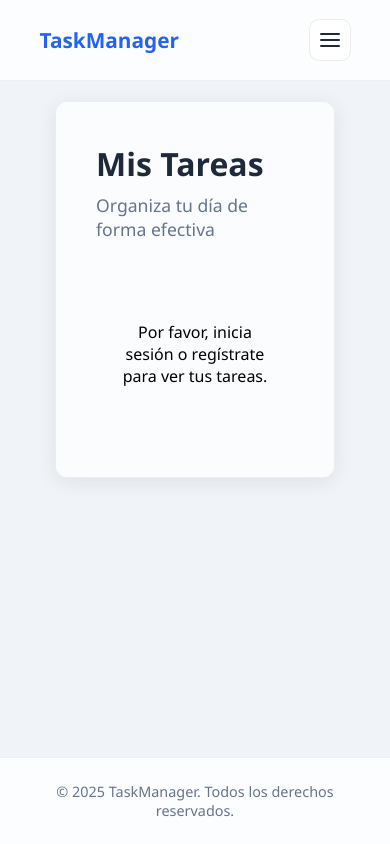
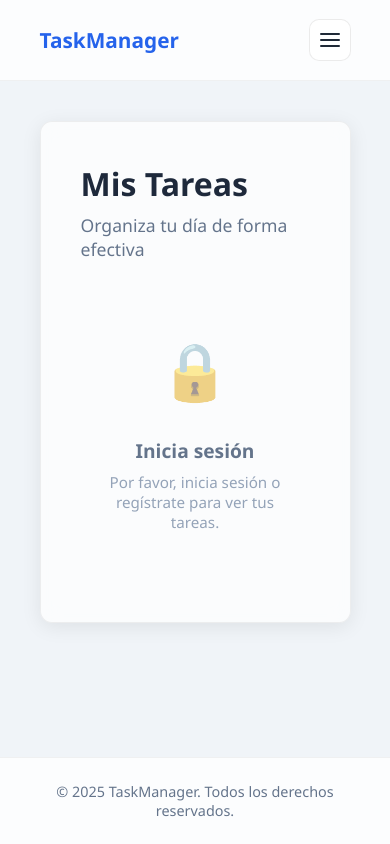
Before and after one commit to AaronZumarraga/tareas, a Vue app: page /tareas in a window 390 px wide. Built offline with nearby package versions, Linux system fonts and the light colour scheme; the HTML template or start-up script is replaced by a standard one.

Commit message:
feat: add EmptyState and PageSection components for improved UI structure and user feedback

```diff
--- /dev/null
+++ b/src/components/EmptyState.vue
@@ -0,0 +1,46 @@
+<script setup lang="ts">
+const props = defineProps<{
+  icon?: string
+  title: string
+  subtitle?: string
+}>()
+</script>
+
+<template>
+  <div class="empty-state">
+    <div v-if="icon" class="empty-icon">{{ icon }}</div>
+    <p class="empty-title">{{ title }}</p>
+    <p v-if="subtitle" class="empty-subtitle">{{ subtitle }}</p>
+    <slot />
+  </div>
+</template>
+
+<style scoped>
+.empty-state {
+  text-align: center;
+  padding: 70px 20px;
+  animation: fadeIn 0.5s ease;
+}
+.empty-icon {
+  font-size: 4.5rem;
+  margin-bottom: 20px;
+  opacity: 0.5;
+  animation: bounce 2s infinite;
+}
+.empty-title {
+  color: #64748b;
+  font-size: 1.2rem;
+  font-weight: 600;
+  margin-bottom: 8px;
+}
+.empty-subtitle {
+  color: #94a3b8;
+  font-size: 0.95rem;
+}
+@keyframes fadeIn { from { opacity: 0; } to { opacity: 1; } }
+@keyframes bounce { 0%,100% { transform: translateY(0);} 50% { transform: translateY(-10px);} }
+@media (max-width: 768px) {
+  .empty-state { padding: 50px 20px; }
+  .empty-icon { font-size: 3.5rem; }
+}
+</style>
--- /dev/null
+++ b/src/components/PageSection.vue
@@ -0,0 +1,24 @@
+<script setup lang="ts">
+import SectionContainer from './SectionContainer.vue'
+import GlassCard from './GlassCard.vue'
+
+const props = defineProps<{
+  containerPadding?: string
+  align?: 'left' | 'center' | 'right'
+  maxWidth?: string
+  padding?: string
+  textAlign?: 'left' | 'center' | 'right'
+}>()
+</script>
+
+<template>
+  <SectionContainer :padding="props.containerPadding" :align="props.align">
+    <GlassCard
+      :max-width="props.maxWidth"
+      :padding="props.padding"
+      :text-align="props.textAlign"
+    >
+      <slot />
+    </GlassCard>
+  </SectionContainer>
+</template>
--- /dev/null
+++ b/src/components/SectionContainer.vue
@@ -0,0 +1,39 @@
+<script setup lang="ts">
+const props = defineProps<{
+  padding?: string
+  align?: 'left' | 'center' | 'right'
+}>()
+</script>
+
+<template>
+  <section
+    class="section-container"
+    :style="{ padding: props.padding || '40px 0' }"
+  >
+    <div
+      class="section-inner"
+      :class="`align-${props.align || 'center'}`"
+    >
+      <slot />
+    </div>
+  </section>
+</template>
+
+<style scoped>
+.section-container {
+  width: 100%;
+}
+.section-inner {
+  width: 100%;
+  display: flex;
+}
+.align-center {
+  justify-content: center;
+}
+.align-left {
+  justify-content: flex-start;
+}
+.align-right {
+  justify-content: flex-end;
+}
+</style>
--- a/src/views/AcercaDe.vue
+++ b/src/views/AcercaDe.vue
@@ -1,12 +1,11 @@
 <!-- filepath: c:\Users\AaronZumarraga\Downloads\tareas\src\views\AcercaDe.vue -->
 <script setup lang="ts">
-import GlassCard from '../components/GlassCard.vue'
 import PageTitle from '../components/PageTitle.vue'
+import PageSection from '../components/PageSection.vue'
 </script>
 
 <template>
-  <div class="acerca-de">
-    <GlassCard max-width="700px">
+  <PageSection max-width="700px">
     <PageTitle title="Acerca de" subtitle="TaskManager v1.0" />
     <div class="info-section">
       <div class="info-item">
@@ -22,21 +21,13 @@ import PageTitle from '../components/PageTitle.vue'
         <p>Gestión simple de tareas diarias</p>
       </div>
     </div>
-    </GlassCard>
-  </div>
+  </PageSection>
 </template>
 
 <style scoped>
-.acerca-de {
-  max-width: 90%; /* Adjusted for responsiveness */
-  margin: 0 auto;
-  padding-top: 20px;
-  padding-bottom: 40px; /* Add bottom padding for footer spacing */
-}
-
 .info-section {
   display: flex;
-  flex-direction: column; /* Changed to column for better responsiveness */
+  flex-direction: column;
   gap: 16px;
   margin-top: 40px;
 }
@@ -59,10 +50,4 @@ import PageTitle from '../components/PageTitle.vue'
   color: #64748b;
   font-size: 0.95rem;
 }
-
-@media (max-width: 768px) {
-  .acerca-de {
-    padding-bottom: 30px;
-  }
-}
 </style>
--- a/src/views/IniciarSesion.vue
+++ b/src/views/IniciarSesion.vue
@@ -1,11 +1,11 @@
 <!-- filepath: c:\Users\AaronZumarraga\Downloads\tareas\src\views\IniciarSesion.vue -->
 <script setup lang="ts">
 import { ref } from 'vue'
-import GlassCard from '../components/GlassCard.vue'
 import PageTitle from '../components/PageTitle.vue'
 import AuthForm from '../components/AuthForm.vue'
 import FormInput from '../components/FormInput.vue'
 import BaseButton from '../components/BaseButton.vue'
+import PageSection from '../components/PageSection.vue'
 import { useAuth } from '../service/tareas.service'
 
 const { user, login, register, logout } = useAuth()
@@ -34,8 +34,7 @@ const handleSubmit = async () => {
 </script>
 
 <template>
-  <div class="iniciar-sesion">
-    <GlassCard max-width="500px">
+  <PageSection max-width="500px">
     <PageTitle
       :title="user ? 'Perfil' : (isRegistro ? 'Crear Cuenta' : 'Iniciar Sesión')"
       :subtitle="user ? 'Datos de tu cuenta' : 'Bienvenido a TaskManager'"
@@ -64,12 +63,10 @@ const handleSubmit = async () => {
         {{ isLoading ? 'Procesando...' : (isRegistro ? 'Crear Usuario' : 'Iniciar Sesión') }}
       </BaseButton>
     </AuthForm>
-    </GlassCard>
-  </div>
+  </PageSection>
 </template>
 
 <style scoped>
-.iniciar-sesion { display: flex; justify-content: center; padding: 40px 0; }
 .error { color: #ef4444; text-align: center; margin-bottom: 10px; }
 .perfil { display: flex; flex-direction: column; gap: 10px; color: #1e293b; }
 </style>
--- a/src/views/Inicio.vue
+++ b/src/views/Inicio.vue
@@ -1,12 +1,11 @@
 <!-- filepath: c:\Users\AaronZumarraga\Downloads\tareas\src\views\Inicio.vue -->
 <script setup lang="ts">
-import GlassCard from '../components/GlassCard.vue'
 import PageTitle from '../components/PageTitle.vue'
+import PageSection from '../components/PageSection.vue'
 </script>
 
 <template>
-  <div class="inicio">
-    <GlassCard max-width="600px" padding="50px 40px">
+  <PageSection max-width="600px" padding="50px 40px">
     <PageTitle
       title="Bienvenido"
       subtitle="Gestiona tus tareas de forma simple"
@@ -16,23 +15,13 @@ import PageTitle from '../components/PageTitle.vue'
       <div class="feature-item">Efectivo</div>
       <div class="feature-item">Rápido</div>
     </div>
-    </GlassCard>
-  </div>
+  </PageSection>
 </template>
 
 <style scoped>
-.inicio {
-  display: flex;
-  justify-content: center;
-  align-items: flex-start;
-  padding-top: 60px;
-  padding-bottom: 40px; /* Add bottom padding for footer spacing */
-  flex-direction: column; /* Changed to column for better responsiveness */
-}
-
 .features {
   display: flex;
-  flex-wrap: wrap; /* Allow wrapping for smaller screens */
+  flex-wrap: wrap;
   gap: 16px;
   justify-content: center;
   margin-top: 40px;
@@ -45,7 +34,7 @@ import PageTitle from '../components/PageTitle.vue'
   font-size: 0.9rem;
   color: #475569;
   font-weight: 500;
-  flex: 1 1 100px; /* Allow items to grow and shrink */
+  flex: 1 1 100px;
 }
 
 @media (max-width: 768px) {
--- a/src/views/Tareas.vue
+++ b/src/views/Tareas.vue
@@ -1,12 +1,13 @@
 <!-- filepath: c:\Users\AaronZumarraga\Downloads\tareas\src\views\Tareas.vue -->
 <script setup lang="ts">
 import { ref, computed, watchEffect } from 'vue'
-import GlassCard from '../components/GlassCard.vue'
 import PageTitle from '../components/PageTitle.vue'
 import TaskInput from '../components/TaskInput.vue'
 import TaskItem from '../components/TaskItem.vue'
 import TasksStats from '../components/TasksStats.vue'
 import TasksFilters from '../components/TasksFilters.vue'
+import PageSection from '../components/PageSection.vue'
+import EmptyState from '../components/EmptyState.vue'
 import { taskService, useAuth, type Tarea } from '../service/tareas.service'
 
 const { user } = useAuth()
@@ -65,8 +66,7 @@ const stats = computed(() => ({
 </script>
 
 <template>
-  <div class="tareas">
-    <GlassCard max-width="800px" text-align="left">
+  <PageSection max-width="800px" text-align="left">
     <PageTitle title="Mis Tareas" subtitle="Organiza tu día de forma efectiva" />
 
     <template v-if="user">
@@ -85,78 +85,26 @@ const stats = computed(() => ({
           />
         </TransitionGroup>
 
-          <div v-if="tasks.length === 0" class="empty-state">
-            <div class="empty-icon">📝</div>
-            <p class="empty-title">No hay tareas aún</p>
-          </div>
-          <div v-else-if="filteredTasks.length === 0" class="empty-state">
-            <div class="empty-icon">🎯</div>
-            <p class="empty-title">No hay tareas {{ filter === 'active' ? 'activas' : 'completadas' }}</p>
-          </div>
+        <EmptyState v-if="tasks.length === 0" icon="📝" title="No hay tareas aún" subtitle="Agrega tu primera tarea para comenzar" />
+        <EmptyState
+          v-else-if="filteredTasks.length === 0"
+          :icon="filter === 'active' ? '🎯' : '✅'"
+          :title="`No hay tareas ${filter === 'active' ? 'activas' : 'completadas'}`"
+        />
       </div>
     </template>
 
-      <div v-else class="empty-state">
-        <p>Por favor, inicia sesión o regístrate para ver tus tareas.</p>
-      </div>
-    </GlassCard>
-  </div>
+    <EmptyState v-else icon="🔒" title="Inicia sesión" subtitle="Por favor, inicia sesión o regístrate para ver tus tareas." />
+  </PageSection>
 </template>
 
 <style scoped>
-.tareas {
-  max-width: 90%;
-  margin: 0 auto;
-  padding-top: 24px;
-  padding-bottom: 48px;
-  animation: fadeIn 0.6s ease;
-}
-
-@keyframes fadeIn {
-  from {
-    opacity: 0;
-  }
-  to {
-    opacity: 1;
-  }
-}
-
 .task-list {
   min-height: 220px;
   position: relative;
 }
 
-.empty-state {
-  text-align: center;
-  padding: 70px 20px;
-  animation: fadeIn 0.5s ease;
-}
-
-.empty-icon {
-  font-size: 4.5rem;
-  margin-bottom: 20px;
-  opacity: 0.5;
-  animation: bounce 2s infinite;
-}
-
-@keyframes bounce {
-  0%, 100% { transform: translateY(0); }
-  50% { transform: translateY(-10px); }
-}
-
-.empty-title {
-  color: #64748b;
-  font-size: 1.2rem;
-  font-weight: 600;
-  margin-bottom: 10px;
-}
-
-.empty-subtitle {
-  color: #94a3b8;
-  font-size: 0.95rem;
-}
-
-/* List Transitions - Simplificadas y básicas */
+/* List transitions remain unchanged */
 .list-move,
 .list-enter-active,
 .list-leave-active {
@@ -164,36 +112,11 @@ const stats = computed(() => ({
 }
 
 .list-enter-from,
-.list-leave-to {
-  opacity: 0;
-}
+.list-leave-to { opacity: 0; }
 
-.list-enter-from {
-  transform: scale(0.95);
-}
+.list-enter-from { transform: scale(0.95); }
 
-.list-leave-to {
-  transform: scale(0.95);
-}
+.list-leave-to { transform: scale(0.95); }
 
-.list-leave-active {
-  position: absolute;
-  width: 100%;
-  left: 0;
-}
-
-@media (max-width: 768px) {
-  .tareas {
-    padding-top: 20px;
-    padding-bottom: 36px;
-  }
-
-  .empty-state {
-    padding: 50px 20px;
-  }
-
-  .empty-icon {
-    font-size: 3.5rem;
-  }
-}
+.list-leave-active { position: absolute; width: 100%; left: 0; }
 </style>
```
Lines whose indentation alone changed are shown as unchanged.
